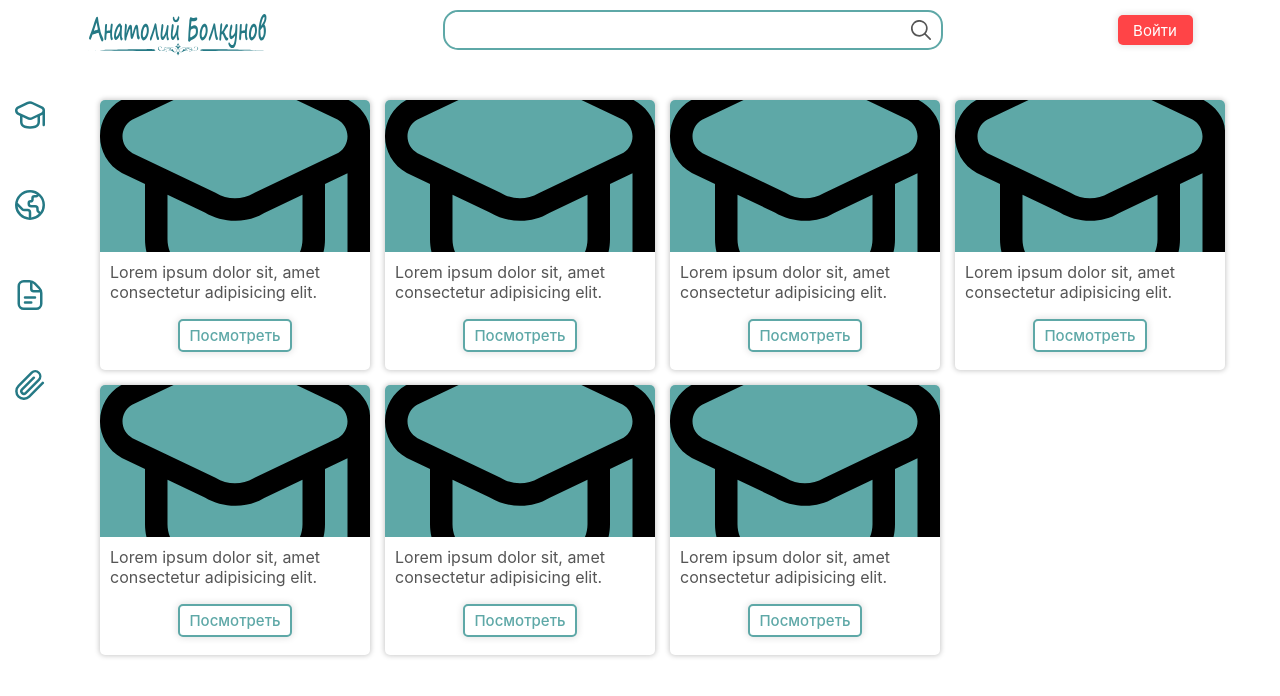
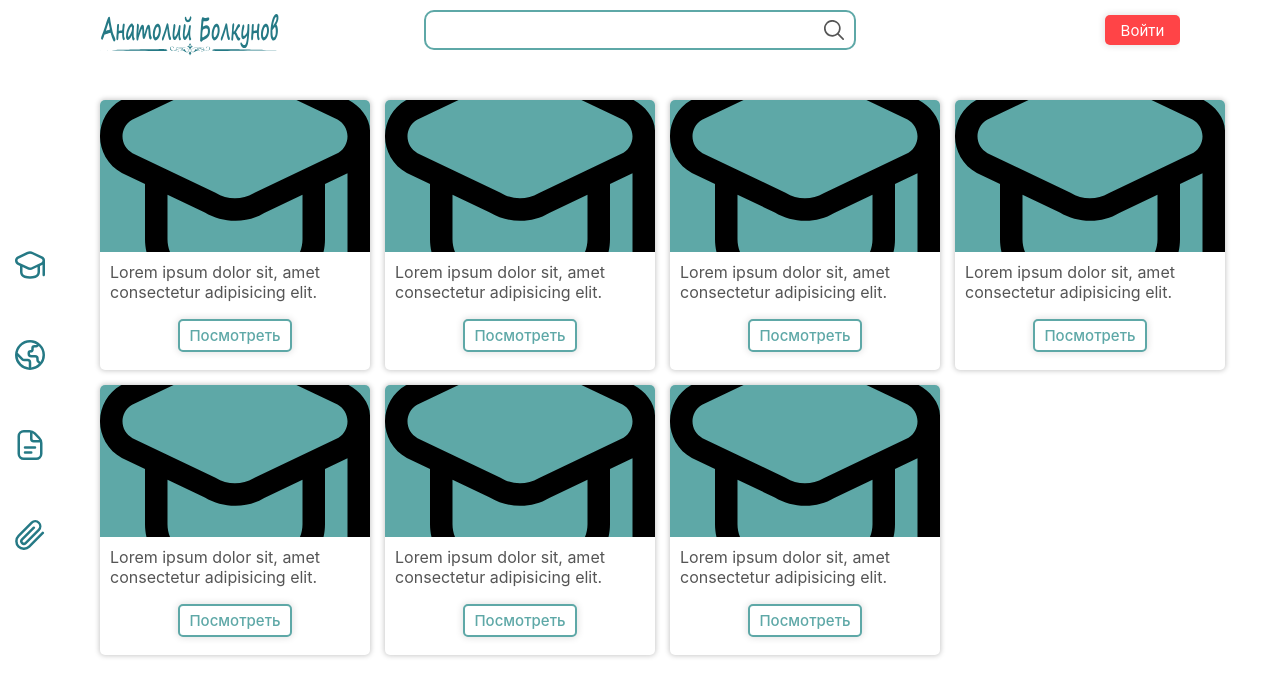
Before and after one commit to Gloryson/psy, a React (Create React App) app: page /content in a window 1280 px wide. Shown: the top 696 px of the page. Built offline with nearby package versions, Linux system fonts and the light colour scheme.

Commit message:
feat: added about page

```diff
--- a/src/Pages/AboutPage/AboutPage.scss
+++ b/src/Pages/AboutPage/AboutPage.scss
@@ -0,0 +1,13 @@
+.about__container {
+  width: 100%;
+  height: 100vh;
+  background: url(../../assets/img/anatol.png) no-repeat top right;
+  background-size: 70%;
+  padding: 60px 0 0 100px;
+
+  @media (max-width: 999.9px) {
+    background-position: center;
+    background-size: 128%;
+    height: 100vw;
+  }
+}
--- a/src/Pages/AboutPage/AboutPage.tsx
+++ b/src/Pages/AboutPage/AboutPage.tsx
@@ -4,6 +4,8 @@ import './AboutPage.scss';
 
 export const AboutPage = () => {
   return(
-    <></>
+    <section className='about__container'>
+
+    </section>
   )
 }
--- a/src/Pages/ContentPage/ContentPage.scss
+++ b/src/Pages/ContentPage/ContentPage.scss
@@ -5,7 +5,7 @@
   padding: 40px 40px 40px 100px;
 
   @media (max-width: 999.9px) {
-    padding: 40px;
+    padding: 40px 40px 80px 40px;
   }
 
   @media (max-width: 699.9px) {
--- a/src/Pages/DocumentsPage/DocumentsPage.scss
+++ b/src/Pages/DocumentsPage/DocumentsPage.scss
@@ -1,22 +1,24 @@
 .documents__page {
   text-align: left;
   line-height: 25px;
-  padding: 60px 60px 60px 80px;
+  padding: 60px 100px 60px 100px;
 
   @media (max-width: 999.9px) {
-    padding: 60px 5px 120px 5px;
+    padding: 60px 15px 120px 15px;
   }
 
   b {
     font-size: 18px;
+    font-weight: 600;
   }
 
   p {
-    padding: 10px;
+    padding: 10px 0;
   }
 
   h2 {
     font-size: 23px;
+    font-weight: 600;
     padding-bottom: 30px;
     text-align: center;
   }
--- a/src/Pages/DocumentsPage/DocumentsPage.tsx
+++ b/src/Pages/DocumentsPage/DocumentsPage.tsx
@@ -6,8 +6,8 @@ export const DocumentsPage = () => {
   return(
     <div className='documents__page'>
       <h2>ДОГОВОР ПУБЛИЧНОЙ ОФЕРТЫ</h2>
-      <p><strong>Договор публичной оферты на оказание информационно-консультационных услуг
-        предлагается на условиях публичной оферты в соответствии со статьей 407 частью 2 Гражданского кодекса Республики Беларусь.</strong></p>
+      <p><b>Договор публичной оферты на оказание информационно-консультационных услуг
+        предлагается на условиях публичной оферты в соответствии со статьей 407 частью 2 Гражданского кодекса Республики Беларусь.</b></p>
       <p>Индивидуальный предприниматель Болкунов Анатолий Валерьевич, зарегистрированный в Едином государственном реестре 18 марта 2020г Администрацией Ленинского района г. Гродно, именуемый в дальнейшем «Исполнитель», и физическое или юридическое лицо, в дальнейшем именуемое «Заказчик», с другой стороны, именуемые в дальнейшем «Стороны», заключили настоящий Договор о нижеследующем:</p>
 
       <p><b>1. Предмет договора</b></p>
--- a/src/components/Header/Header.scss
+++ b/src/components/Header/Header.scss
@@ -1,24 +1,28 @@
 .header {
   display: flex;
-  justify-content: space-around;
+  justify-content: space-between;
   align-items: center;
   width: 100%;
   height: 60px;
   position: sticky;
   top: 0;
+  padding: 0 100px 0 100px;
 
   @media (max-width: 999.9px) {
+    padding: 0 15px 0 15px;
     box-shadow: #cccccc 0 0 2px 1px;
   }
 
   h1 {
-    font-size: 12px;
+    font-size: 14px;
+    font-weight: 100;
     color: transparent;
     width: 180px;
     height: 53px;
     background: url(../../assets/img/svg/logo.svg) no-repeat bottom;
     background-size: 100%;
     filter: invert(38%) sepia(39%) saturate(822%) hue-rotate(139deg) brightness(94%) contrast(81%);
+    cursor: pointer;
   }
 }
 
@@ -26,10 +30,10 @@
   display: flex;
   justify-content: space-between;
   align-items: center;
-  width: 500px;
+  width: calc((100vw - 200px) / 2.5);
   height: 40px;
   border: 2px solid #5EA8A7;
-  border-radius: 15px;
+  border-radius: 10px;
   padding: 0 10px;
 
   .search__input {
@@ -68,6 +72,18 @@
   }
 }
 
+.login__button__container {
+  display: flex;
+  align-items: center;
+  justify-content: end;
+  width: 180px;
+  height: 100%;
+
+  @media (max-width: 999.9px) {
+    width: 80px;
+  }
+}
+
 .login__button {
   width: 75px;
   height: 30px;
--- a/src/components/Header/Header.tsx
+++ b/src/components/Header/Header.tsx
@@ -1,3 +1,4 @@
+import { Link } from 'react-router-dom';
 import './Header.scss';
 
 
@@ -5,12 +6,16 @@ import './Header.scss';
 export const Header = () => {
   return(
     <header className='header'>
-      <h1>Психолог Анатолий Болкунов</h1>
+      <Link to={'about'}>
+        <h1>Психолог Анатолий Болкунов</h1>
+      </Link>
       <div className='input__container'>
         <input type="search" className='search__input'/>
         <button className='search__button'></button>
       </div>
-      <button className='login__button'>Войти</button>
+      <div className='login__button__container'>
+        <button className='login__button'>Войти</button>
+      </div>
     </header>
   )
 }
--- a/src/components/NavigationMenu/NavigationMenu.scss
+++ b/src/components/NavigationMenu/NavigationMenu.scss
@@ -1,22 +1,19 @@
 .navigation__menu {
   display: flex;
   flex-direction: column;
-  justify-content: start;
+  justify-content: center;
   align-items: center;
   gap: 60px;
   width: 60px;
   height: 100%;
-  padding: 100px 0;
   position: fixed;
   left: 0;
   top: 0;
 
   @media (max-width: 999.9px) {
     flex-direction: row;
-    justify-content: center;
     width: 100%;
     height: 60px;
-    padding: 0;
     top: auto;
     bottom: 0;
     right: 0;
```
Also changed, not shown: src/assets/img/anatol.png (added).
